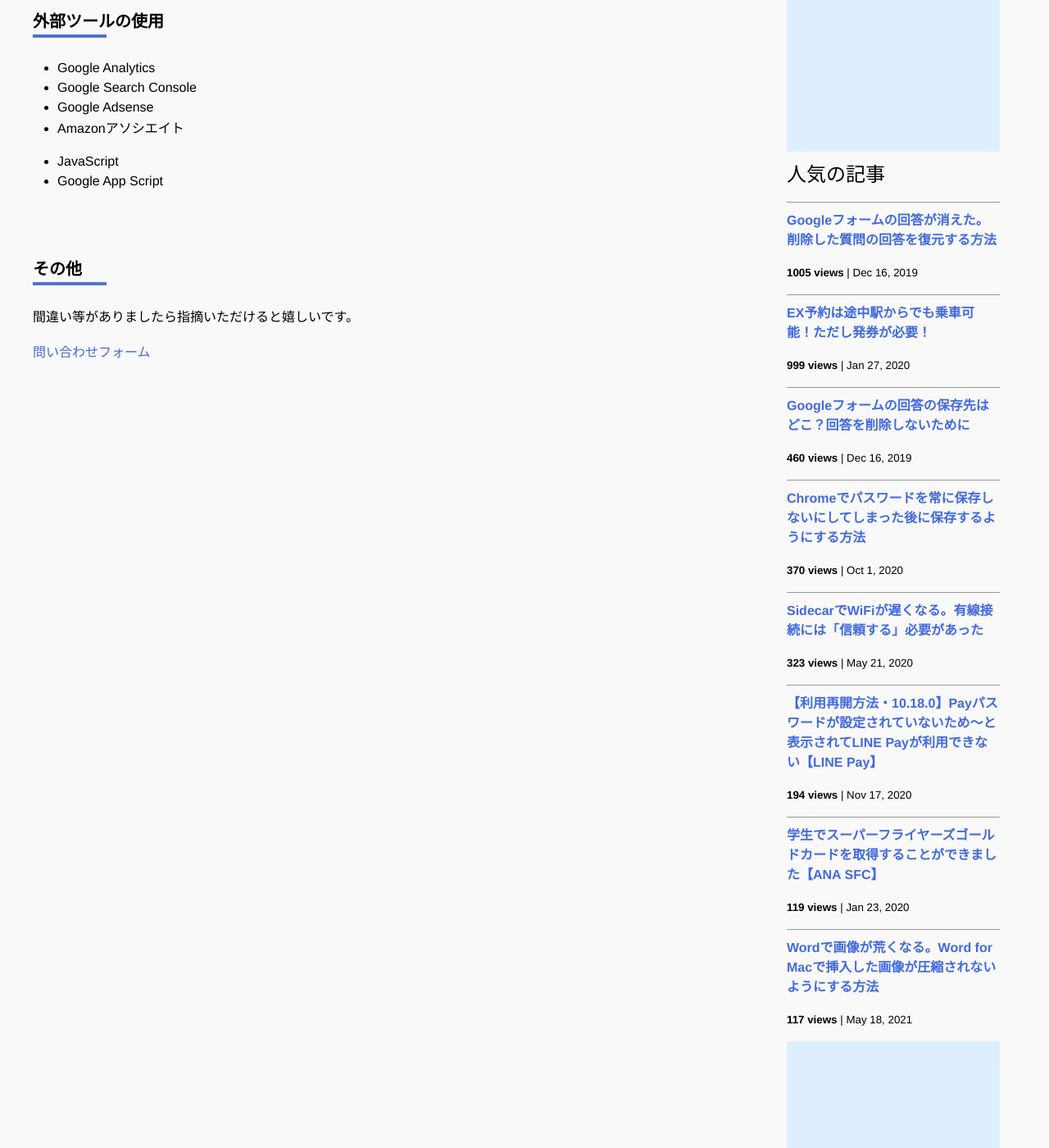
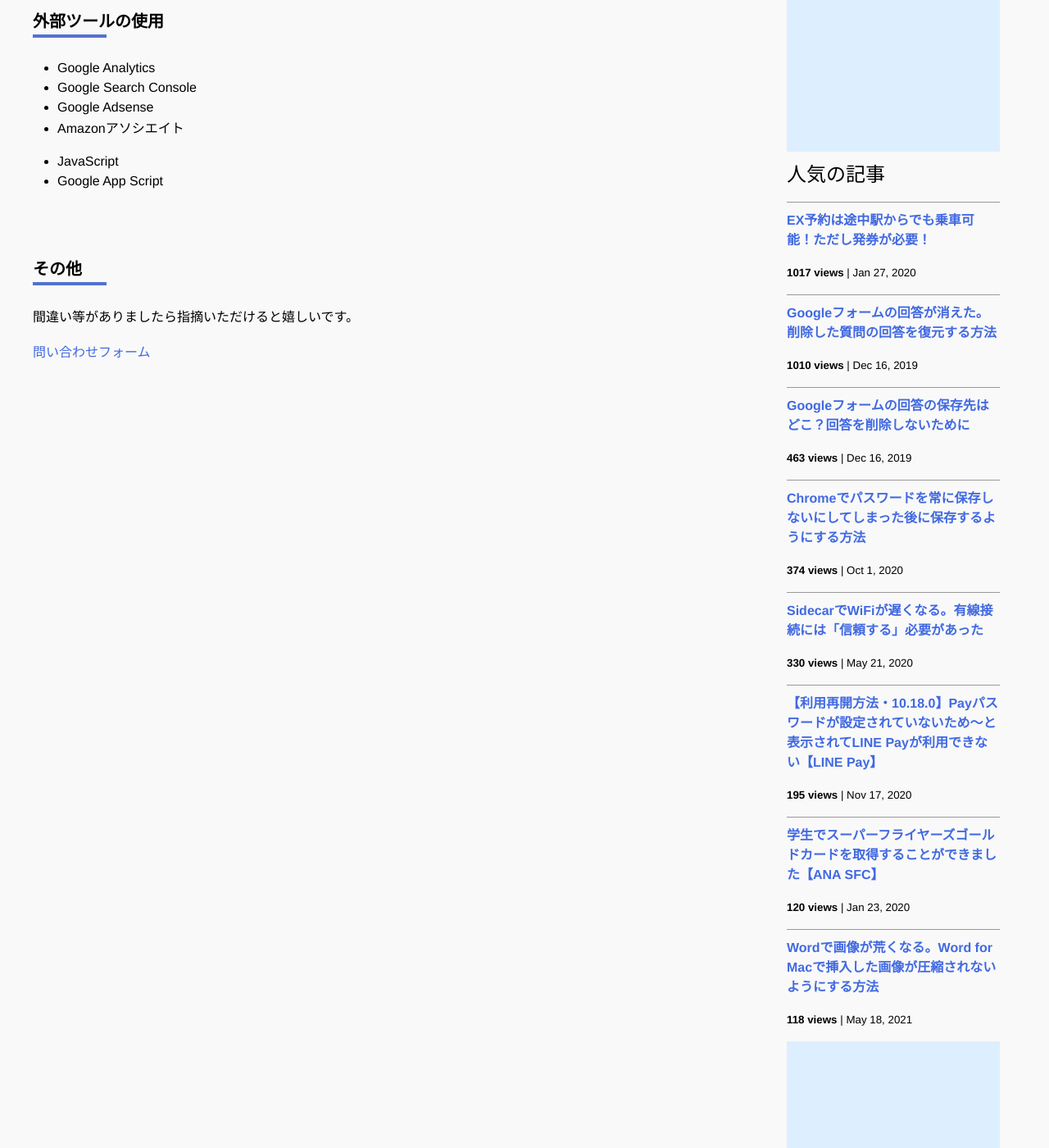
Before and after one commit to iwanaminami/shoyaiwaname, a Jekyll site: the page built from about.markdown, in a window 1280 px wide and 1400 px high, scrolled down 628 px. Shown: the whole window at 82% size. Built offline with Jekyll 4.4.1, drawn with Linux system fonts in a browser that asks for light colours; nearby versions of some CDN libraries; comment, search, counter and statistics services are not loaded.

Commit message:
a new commit message

```diff
--- a/_data/popularposts.yml
+++ b/_data/popularposts.yml
@@ -1,17 +1,17 @@
 side:
-  - view: 1005
+  - view: 1017
+    url: /2020/01/27/ex-rideontheway.html
+  - view: 1010
     url: /2019/12/16/restore-googleform.html
-  - view: 999
-    url: /2020/01/27/ex-rideontheway.html
-  - view: 460
+  - view: 463
     url: /2019/12/16/googleform-answers.html
-  - view: 370
+  - view: 374
     url: /2020/10/01/googlepassword.html
-  - view: 323
+  - view: 330
     url: /2020/05/21/sidecar-via-cable.html
-  - view: 194
+  - view: 195
     url: /2020/11/17/linepay.html
-  - view: 119
+  - view: 120
     url: /2020/01/23/sfcgold.html
-  - view: 117
+  - view: 118
     url: /2021/05/18/image-compression-word.html
```
